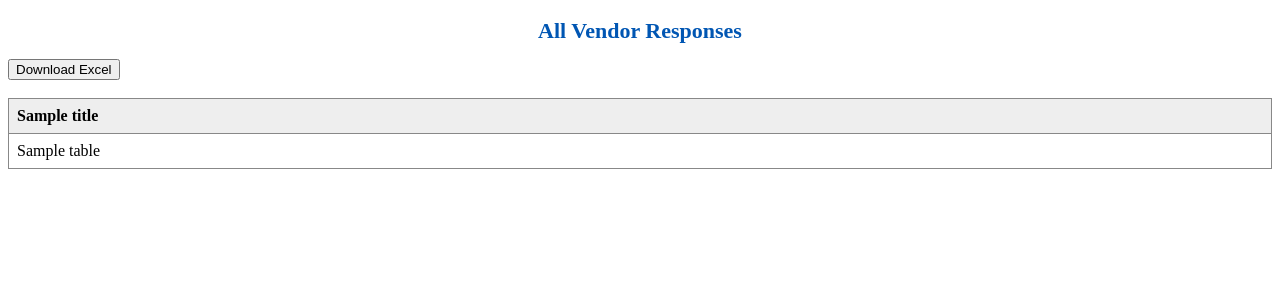
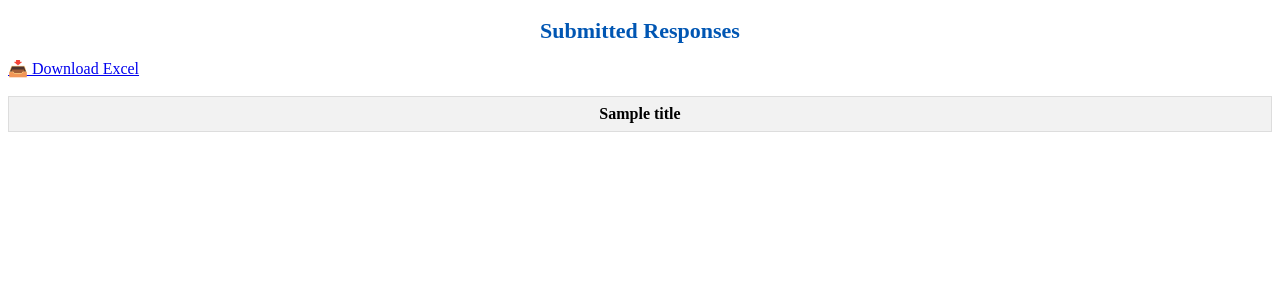
Before and after one commit to Monishahee/machine_forms, a Flask app: template templates/view_responses.html in a window 1280 px wide. Shown: the top 300 px of the page. Run offline with Flask 3, Linux system fonts and the light colour scheme; the template is opened without the code that fills it: most values are stand-ins (such as "Sample title", 1, 10 or a date in 2020); lists and menus that the app fills with data are empty.

Commit message:
Update view_responses.html

```diff
--- a/templates/view_responses.html
+++ b/templates/view_responses.html
@@ -1,34 +1,19 @@
-<!-- templates/view_responses.html -->
 <!DOCTYPE html>
 <html>
 <head>
-    <title>View Responses</title>
+    <title>All Responses</title>
     <link rel="stylesheet" href="{{ url_for('static', filename='style.css') }}">
     <style>
-        table {
-            border-collapse: collapse;
-            width: 100%;
-        }
-        th, td {
-            padding: 8px;
-            border: 1px solid #888;
-            text-align: left;
-        }
-        th {
-            background-color: #eee;
-        }
+        table { border-collapse: collapse; width: 100%; }
+        th, td { border: 1px solid #ddd; padding: 8px; }
+        th { background-color: #f2f2f2; }
+        img { max-width: 100px; max-height: 100px; }
     </style>
 </head>
 <body>
-    <h2>All Vendor Responses</h2>
+    <h2>Submitted Responses</h2>
+    <a href="{{ url_for('download_excel') }}">📥 Download Excel</a><br><br>
 
-    <a href="{{ url_for('download_excel') }}" download>
-        <button>Download Excel</button>
-    </a>
-
-    <br><br>
-
-    {% if tables %}
     <table>
         <thead>
             <tr>
@@ -40,15 +25,26 @@
         <tbody>
             {% for row in tables[0] %}
                 <tr>
-                        {% for cell in row %}
-                            <td>{{ cell }}</td>
+                    {% for cell, col in zip(row, titles) %}
+                        <td>
+                            {% if col in ['company_image', 'machine_images'] %}
+                                {% if cell %}
+                                    {% for img in cell.split(', ') %}
+                                        <a href="{{ url_for('uploaded_file', filename=img) }}" target="_blank">
+                                            <img src="{{ url_for('uploaded_file', filename=img) }}" alt="image">
+                                        </a><br>
+                                    {% endfor %}
+                                {% else %}
+                                    No image
+                                {% endif %}
+                            {% else %}
+                                {{ cell }}
+                            {% endif %}
+                        </td>
                     {% endfor %}
                 </tr>
             {% endfor %}
         </tbody>
     </table>
-    {% else %}
-        <p>No responses found.</p>
-    {% endif %}
 </body>
 </html>
```
Lines whose indentation alone changed are shown as unchanged.
